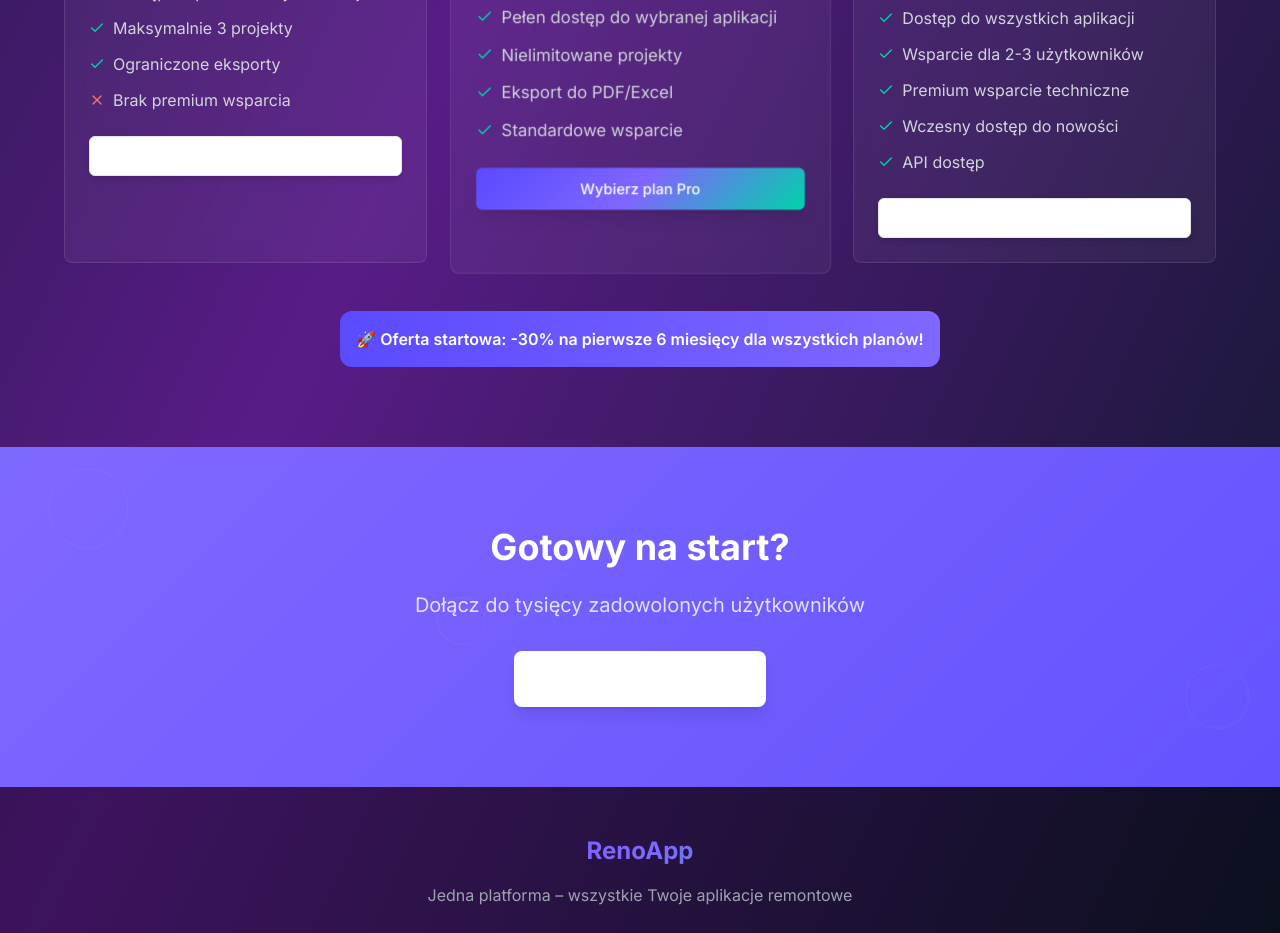
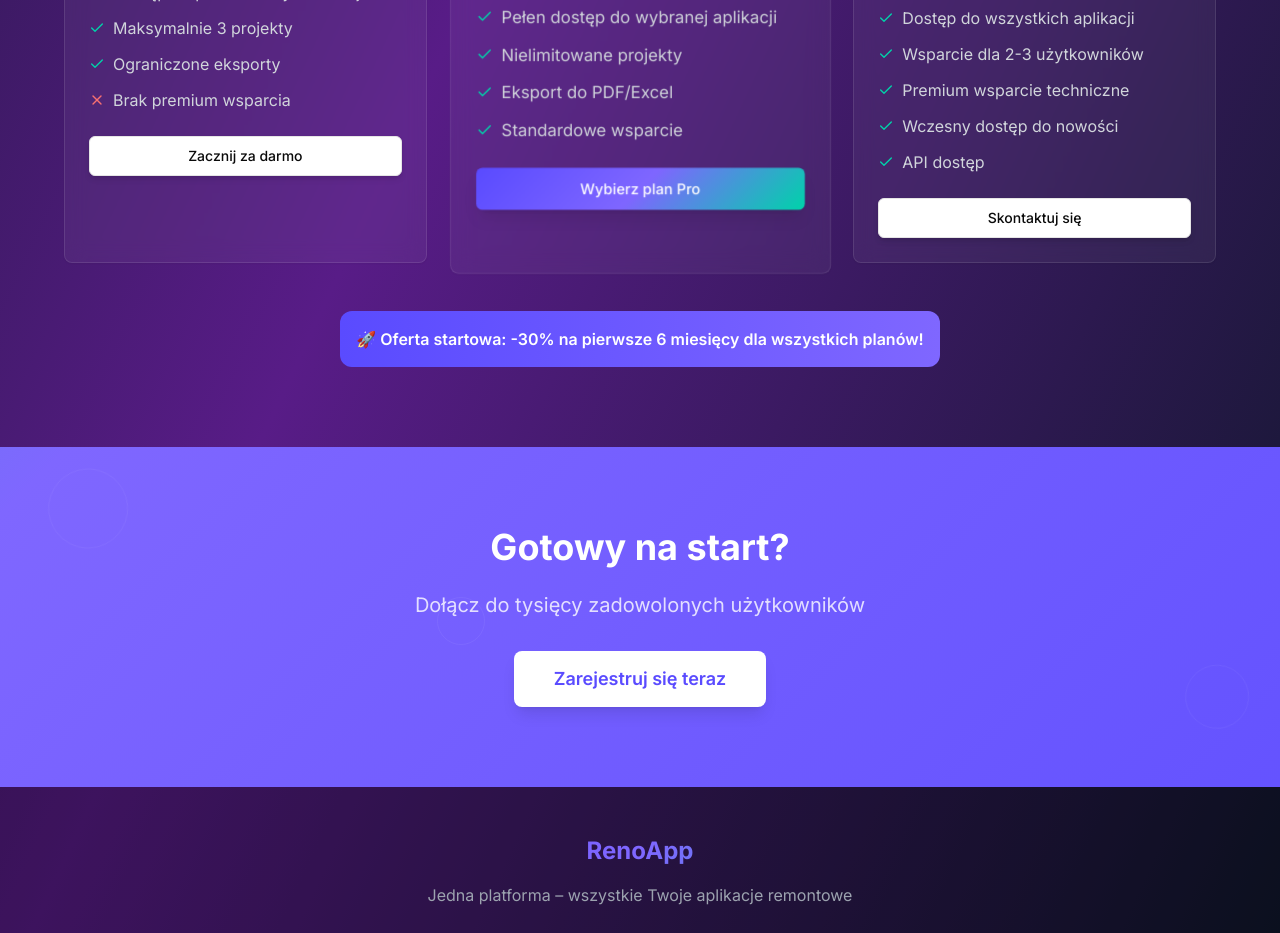
Before and after one commit to Tomionkkas/reno-hub-dashboard, a React (Vite) app: page / in a window 1280 px wide. Shown: the part 1740-2673 px from the top of the page. Built offline with nearby package versions, Linux system fonts and the light colour scheme.

Commit message:
Fix: Button visibility issues
Ensure button text visibility and consistent styling.

```diff
--- a/src/components/ui/enhanced-button.tsx
+++ b/src/components/ui/enhanced-button.tsx
@@ -11,7 +11,7 @@ const enhancedButtonVariants = cva(
       variant: {
         default: "bg-primary text-primary-foreground hover:bg-primary/90 shadow-lg hover:shadow-xl transform hover:-translate-y-1",
         destructive: "bg-destructive text-destructive-foreground hover:bg-destructive/90 shadow-lg hover:shadow-xl transform hover:-translate-y-1",
-        outline: "border border-input bg-background hover:bg-accent hover:text-accent-foreground shadow-md hover:shadow-lg transform hover:-translate-y-0.5",
+        outline: "border border-input bg-background text-foreground hover:bg-accent hover:text-accent-foreground shadow-md hover:shadow-lg transform hover:-translate-y-0.5",
         secondary: "bg-secondary text-secondary-foreground hover:bg-secondary/80 shadow-md hover:shadow-lg transform hover:-translate-y-0.5",
         ghost: "hover:bg-accent hover:text-accent-foreground transform hover:scale-105",
         link: "text-primary underline-offset-4 hover:underline transform hover:scale-105",
--- a/src/index.css
+++ b/src/index.css
@@ -153,19 +153,9 @@
   outline-offset: 2px;
 }
 
-/* Enhanced gradient background class and button fixes */
+/* Enhanced gradient background class */
 .gradient-bg {
   background: linear-gradient(135deg, #5A4BFF, #7F67FF, #00D4AA) !important;
-  color: white !important;
-}
-
-/* Ensure all outline buttons have visible text */
-button[class*="outline"] {
-  color: white !important;
-}
-
-button[class*="outline"]:hover {
-  background: rgba(255, 255, 255, 0.1) !important;
   color: white !important;
 }
 
```
